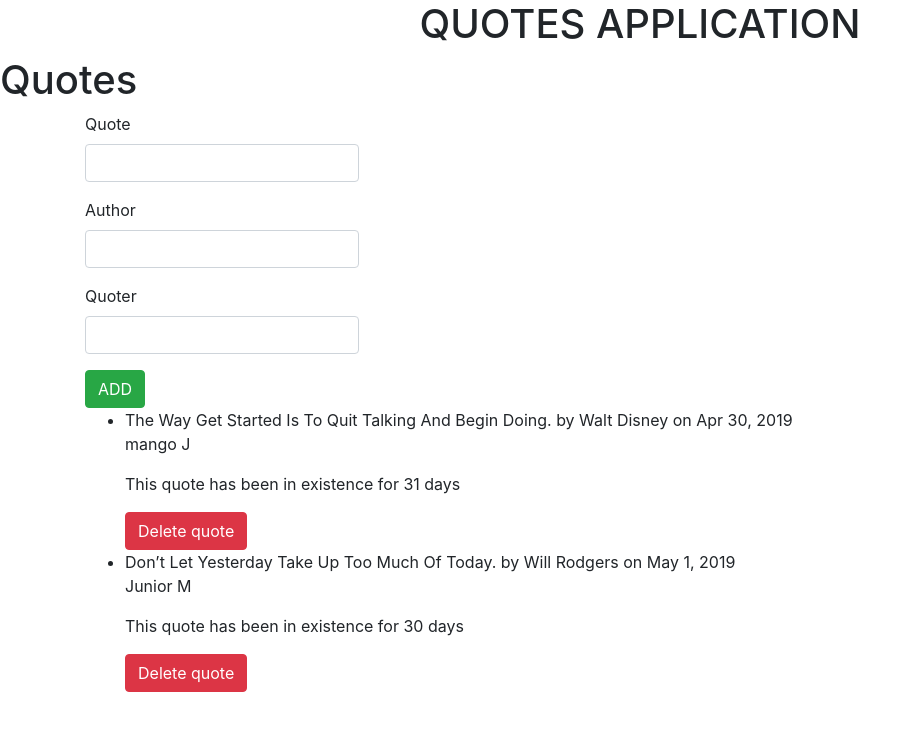
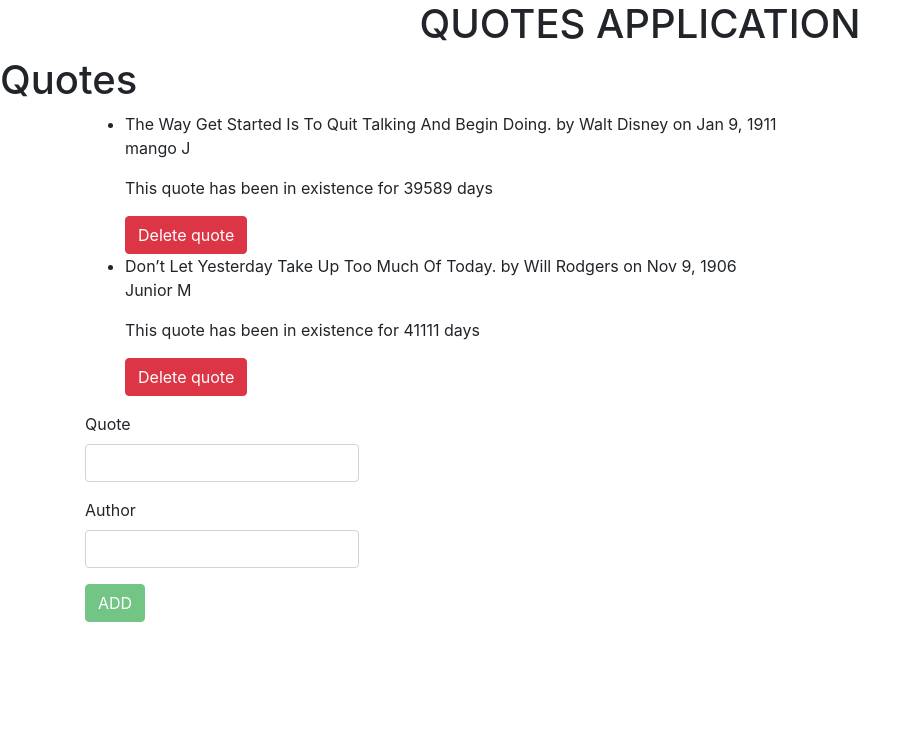
Before and after one commit to mangowilliam/Quotes, an Angular app: page / in a window 1280 px wide. Shown: the top 730 px of the page, without its empty margins (0-919 px from the left). Built offline with nearby package versions, Linux system fonts and the light colour scheme.

Commit message:
add the submit quotes function

```diff
--- a/src/app/app.component.ts
+++ b/src/app/app.component.ts
@@ -9,8 +9,8 @@ import { Quotes } from './quotes';
 export class AppComponent {
   titile = "quotes"
   quotes = [
-    new Quotes('The Way Get Started Is To Quit Talking And Begin Doing.', ' Walt Disney', "mango J", new Date(2019, 3, 30)),
-    new Quotes('Don’t Let Yesterday Take Up Too Much Of Today.', 'Will Rodgers', "Junior M", new Date(2019, 4, 1)),
+    new Quotes(1, 'The Way Get Started Is To Quit Talking And Begin Doing.', ' Walt Disney', "mango J", new Date(3, 30, 2019)),
+    new Quotes(2, 'Don’t Let Yesterday Take Up Too Much Of Today.', 'Will Rodgers', "Junior M", new Date(1, 4, 2019)),
   ]
 
 
--- a/src/app/quotes.ts
+++ b/src/app/quotes.ts
@@ -1,3 +1,3 @@
 export class Quotes {
-  constructor(public quote: string, public author: string, public quoter: string, public Date: Date) { }
+  constructor(public id: number, public quote: string, public author: string, public quoter: string, public Date: Date) { }
 }//create constructor function and define properties for each instance ofthe class
--- a/src/app/quotes/quotes.component.html
+++ b/src/app/quotes/quotes.component.html
@@ -1,12 +1,10 @@
 <h1>Quotes</h1>
 <div class="container">
-  <app-quotesform></app-quotesform>
   <ul>
     <div *ngFor='let quotes of quotes; let i = index'>
       <li>{{quotes.quote}} by {{quotes.author}} on {{quotes.Date|date}}</li>
       <app-quotes-details [quotes]='quotes' (isComplete)='deletequotes($event,i)'></app-quotes-details>
-
     </div>
   </ul>
-
+  <app-quotesform (addquotes)="addNewquotes($event)"></app-quotesform>
 </div>
--- a/src/app/quotes/quotes.component.ts
+++ b/src/app/quotes/quotes.component.ts
@@ -8,9 +8,15 @@ import { Quotes } from '../quotes';
 })
 export class QuotesComponent implements OnInit {
   quotes = [
-    new Quotes('The Way Get Started Is To Quit Talking And Begin Doing.', ' Walt Disney', "mango J", new Date(2019, 3, 30)),
-    new Quotes('Don’t Let Yesterday Take Up Too Much Of Today.', 'Will Rodgers', "Junior M", new Date(2019, 4, 1)),
+    new Quotes(1, 'The Way Get Started Is To Quit Talking And Begin Doing.', ' Walt Disney', "mango J", new Date(3, 30, 2019)),
+    new Quotes(2, 'Don’t Let Yesterday Take Up Too Much Of Today.', 'Will Rodgers', "Junior M", new Date(1, 4, 2019)),
   ]
+  addNewquotes(quotes) {
+    let quotesLength = this.quotes.length;
+    quotes.Date = new Date(quotes.Date)
+    this.quotes.push(quotes)
+
+  }
   deletequotes(isComplete, index) {
     if (isComplete) {
       let toDelete = confirm(`Are you sure you want to delete ${this.quotes[index].quote}`)
--- a/src/app/quotesform/quotesform.component.html
+++ b/src/app/quotesform/quotesform.component.html
@@ -1,24 +1,16 @@
 <div class="container-fluid">
   <div class="row">
-    <form #quotesForm="ngForm">
+    <form (ngSubmit)="submitquotes()" #quotesForm="ngForm">
       <div class="form-group">
-        <label for="name">Quote</label>
-        <input type="text" required class="form-control" id="quote">
-
+        <label for="quote">Quote</label>
+        <input type="text" class="form-control" id="quote" [(ngModel)]="newquotes.quote" name="quote" #quote="ngModel" required>
       </div>
       <div class="form-group">
 
         <label for="author">Author</label>
-        <input type="text" required class="form-control" id="author">
-
+        <input type="text" class="form-control" id="author" [(ngModel)]="newquotes.author" name="author" #author="ngModel" required>
       </div>
-      <div class="form-group">
-
-        <label for="name">Quoter</label>
-        <input type="text" required class="form-control" id="quoter">
-
-      </div>
-      <button type="submit" class="btn btn-success">ADD</button>
+      <button type="submit" class="btn btn-success" [disabled]="!quotesForm.form.valid">ADD</button>
     </form>
   </div>
 </div>
--- a/src/app/quotesform/quotesform.component.ts
+++ b/src/app/quotesform/quotesform.component.ts
@@ -1,4 +1,4 @@
-import { Component, OnInit } from '@angular/core';
+import { Component, OnInit, Output, EventEmitter } from '@angular/core';
 import { Quotes } from '../quotes';
 
 @Component({
@@ -7,7 +7,12 @@ import { Quotes } from '../quotes';
   styleUrls: ['./quotesform.component.css']
 })
 export class QuotesformComponent implements OnInit {
+  newquotes = new Quotes(0, "", "", "", new Date());
+  @Output() addquotes = new EventEmitter<Quotes>();
 
+  submitquotes() {
+    this.addquotes.emit(this.newquotes);
+  }
   constructor() { }
 
   ngOnInit() {
```
